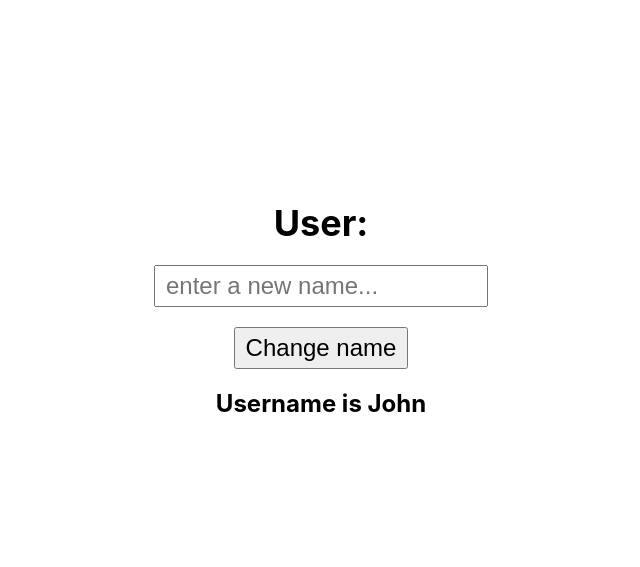
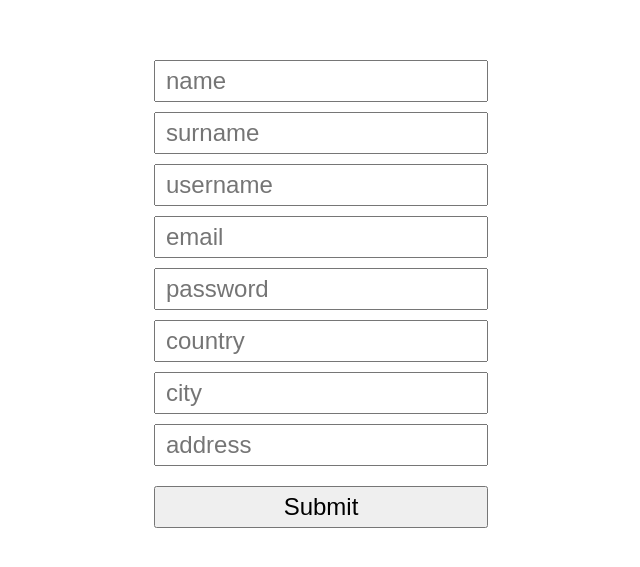
Before and after one commit to tanvir1418/practical-react, a React (Create React App) app: page / in a window 1280 px wide. Shown: the part 101-668 px from the top of the page, without its empty margins (319-959 px from the left). Built offline with nearby package versions, Linux system fonts and the light colour scheme.

Commit message:
useState - prevState form example

```diff
--- a/src/App.js
+++ b/src/App.js
@@ -2,26 +2,86 @@ import { useState } from "react";
 import "./Styles.css";
 
 const App = () => {
-  const [input, setInput] = useState("");
+  const [displayUser, setDisplayUser] = useState(false);
   const [user, setUser] = useState({
-    name: "John",
-    email: "john@gmail.com",
-    images: ["profile.png", "cover.png"],
+    name: "",
+    surname: "",
+    username: "",
+    email: "",
+    password: "",
+    country: "",
+    city: "",
+    address: "",
   });
 
-  const changeUser = () => {
-    setUser((prevState) => ({ ...prevState, name: input }));
+  const handleChange = (e) => {
+    setUser((prevState) => ({
+      ...prevState,
+      [e.target.name]: e.target.value,
+    }));
+  };
+
+  const submitHandler = (e) => {
+    e.preventDefault();
+    setDisplayUser(true);
+    console.log(user);
   };
 
   return (
     <div className="app">
-      <h1>User:</h1>
-      <input
-        onChange={(e) => setInput(e.target.value)}
-        placeholder="enter a new name..."
-      />
-      <button onClick={changeUser}>Change name</button>
-      <h2>Username is {user.name}</h2>
+      <form onSubmit={submitHandler}>
+        {/* <form> */}
+        <input
+          type="text"
+          onChange={handleChange}
+          name="name"
+          placeholder="name"
+        />
+        <input
+          type="text"
+          onChange={handleChange}
+          name="surname"
+          placeholder="surname"
+        />
+        <input
+          type="text"
+          onChange={handleChange}
+          name="username"
+          placeholder="username"
+        />
+        <input
+          type="email"
+          onChange={handleChange}
+          name="email"
+          placeholder="email"
+        />
+        <input
+          type="password"
+          onChange={handleChange}
+          name="password"
+          placeholder="password"
+        />
+        <input
+          type="text"
+          onChange={handleChange}
+          name="country"
+          placeholder="country"
+        />
+        <input
+          type="text"
+          onChange={handleChange}
+          name="city"
+          placeholder="city"
+        />
+        <input
+          type="text"
+          onChange={handleChange}
+          name="address"
+          placeholder="address"
+        />
+        <button>Submit</button>
+      </form>
+      <p>{displayUser && JSON.stringify(user)}</p>
     </div>
   );
 };
--- a/src/Styles.css
+++ b/src/Styles.css
@@ -24,8 +24,9 @@ body {
 .app button {
   font-size: 24px;
   display: block;
-  margin: 20px 0;
+  margin: 20px auto;
   padding: 5px 10px;
+  width: 100%;
 }
 
 .app h1 {
@@ -36,4 +37,6 @@ body {
 .app input {
   font-size: 24px;
   padding: 5px 10px;
+  display: block;
+  margin: 10px 0;
 }
```
